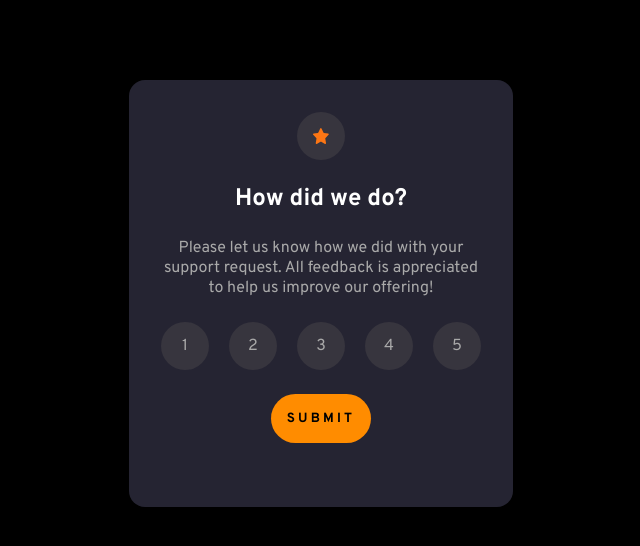
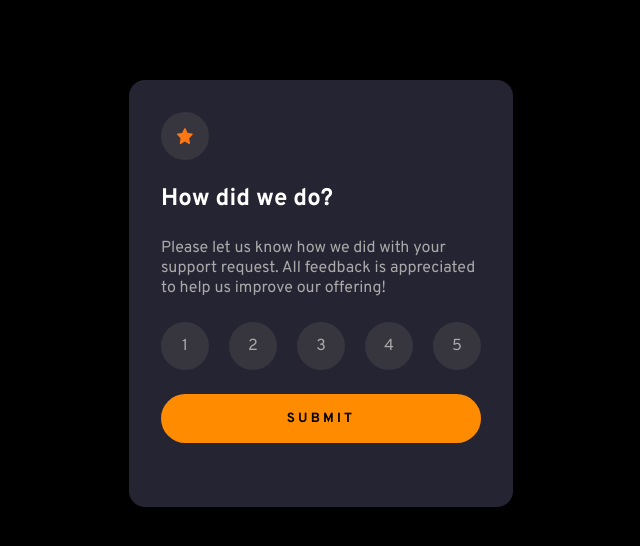
Before and after one commit to SimeonMarkov/interactive-rating, a React (Vite) app: page / in a window 1280 px wide. Shown: the top 546 px of the page, without its empty margins (319-959 px from the left). Built offline with nearby package versions, Linux system fonts and the light colour scheme.

Commit message:
giving thank-you page section a dedicated class to avoid css conflict

```diff
--- a/src/components/ThankYouComponent.tsx
+++ b/src/components/ThankYouComponent.tsx
@@ -12,7 +12,7 @@ export function ThankYouComponent({maxRate}: RateInfo) {
     const selectedRate = location.state?.selectedRate;
 
     return (
-      <section>
+      <section className='thank-you-container'>
           <span>
               <img src='/illustration-thank-you.svg' alt="Thank you image"/>
           </span>
--- a/src/thank-you.css
+++ b/src/thank-you.css
@@ -1,11 +1,11 @@
-section {
+.thank-you-container {
     display: flex;
     flex-direction: column;
     align-items: center;
-}
 
-p {
-    text-align: center;
+    & p {
+        text-align: center;
+    }
 }
 
 .choice-label {
```
